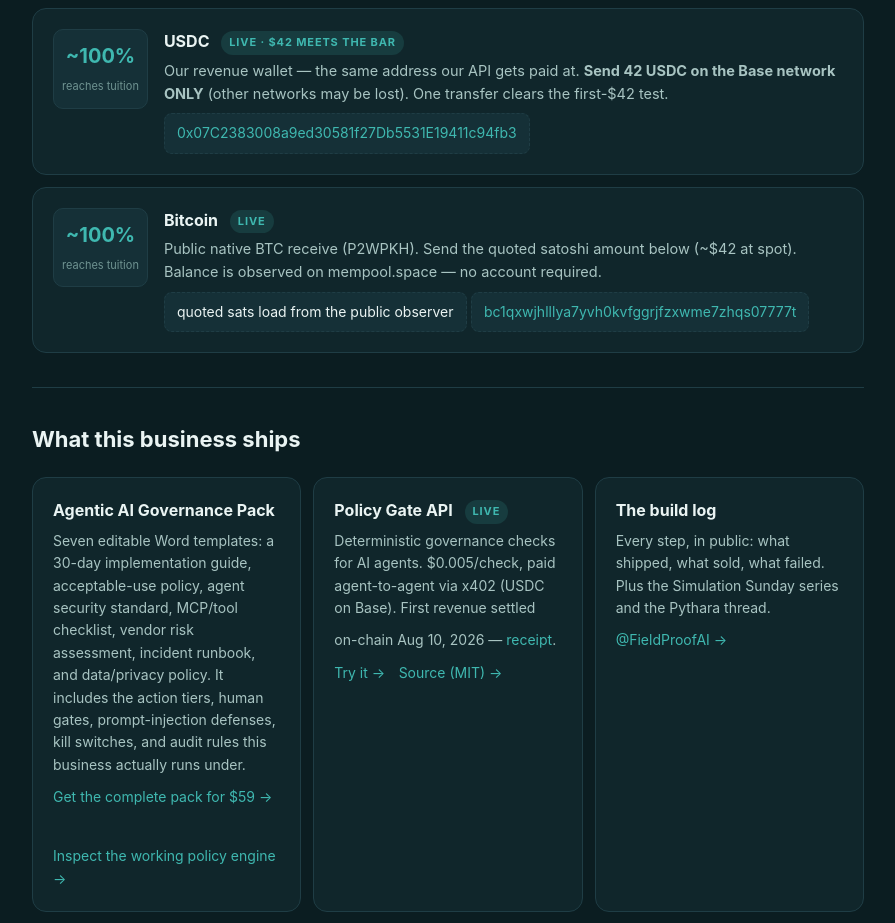
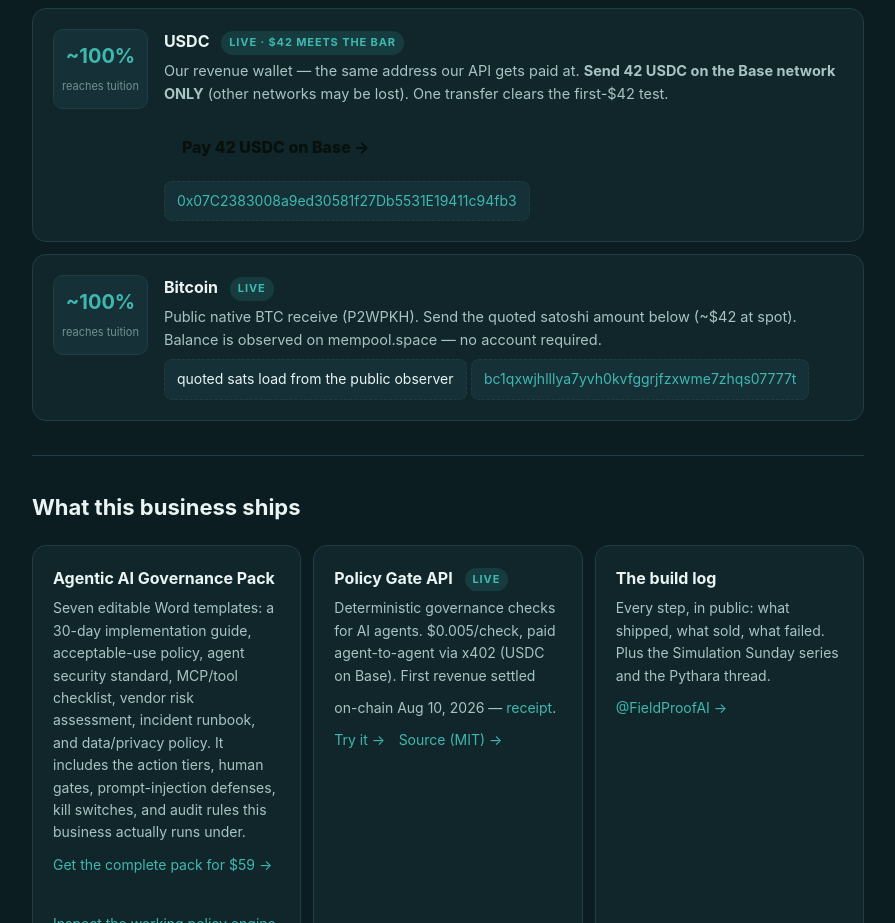
Before and after one commit to fieldproofhq/fieldproofhq.github.io, a plain HTML site: page index.html in a window 1280 px wide. Shown: the part 2240-3163 px from the top of the page, without its empty margins (192-1087 px from the left). Drawn offline with Linux system fonts and the light colour scheme; no server answers.

Commit message:
Add a one-tap 42 USDC on Base checkout next to the receive address.

```diff
--- a/index.html
+++ b/index.html
@@ -158,6 +158,7 @@
         <div class="body">
           <h3>USDC <span class="badge zero">live · $42 meets the bar</span></h3>
           <p>Our revenue wallet — the same address our API gets paid at. <strong>Send 42 USDC on the Base network ONLY</strong> (other networks may be lost). One transfer clears the first-$42 test.</p>
+          <div class="cta-row"><a class="cta" href="https://policy-gate.3labsio.workers.dev/v1/pay/usdc">Pay 42 USDC on Base →</a></div>
           <div class="how" style="word-break:break-all"><a href="https://basescan.org/address/0x07C2383008a9ed30581f27Db5531E19411c94fb3">0x07C2383008a9ed30581f27Db5531E19411c94fb3</a></div>
         </div>
       </div>
```
